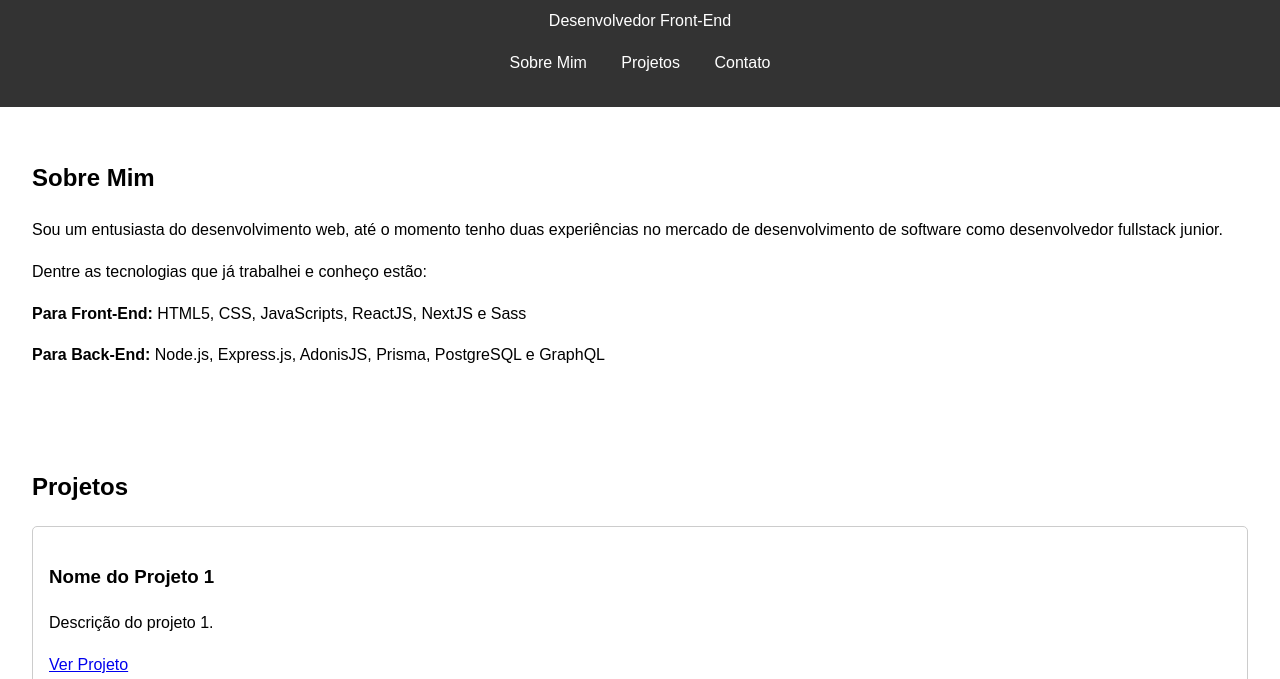
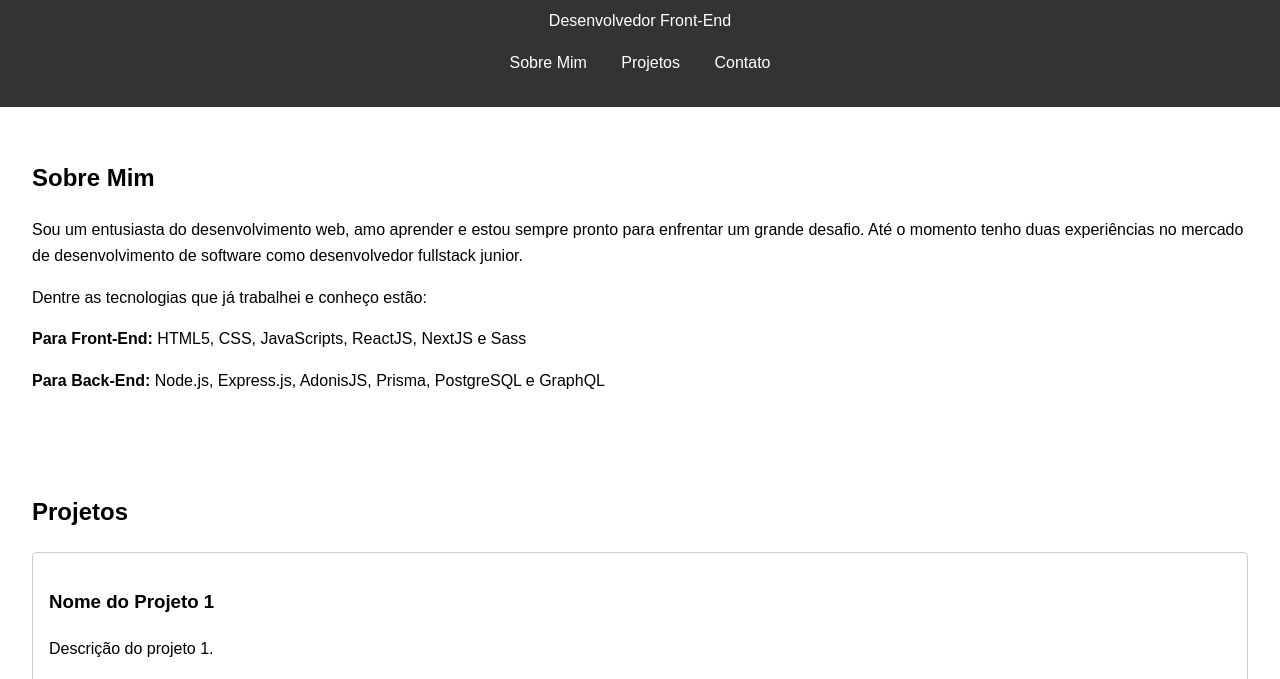
Before and after one commit to JGS-web-dev/site-pessoal-html-css, a plain HTML site: page index.html in a window 1280 px wide. Shown: the part 102-781 px from the top of the page. Drawn offline with Linux system fonts and the light colour scheme.

Commit message:
Alteração no texto sobre

```diff
--- a/index.html
+++ b/index.html
@@ -21,7 +21,7 @@
 
     <section id="sobre">
         <h2>Sobre Mim</h2>
-        <p>Sou um entusiasta do desenvolvimento web, até o momento tenho duas experiências no mercado de desenvolvimento de software como desenvolvedor fullstack junior.</p>
+        <p>Sou um entusiasta do desenvolvimento web, amo aprender e estou sempre pronto para enfrentar um grande desafio. Até o momento tenho duas experiências no mercado de desenvolvimento de software como desenvolvedor fullstack junior.</p>
         <p>Dentre as tecnologias que já trabalhei e conheço estão:</p>
         <p><b>Para Front-End:</b> HTML5, CSS, JavaScripts, ReactJS, NextJS e Sass</p>
         <p><b>Para Back-End:</b> Node.js, Express.js, AdonisJS, Prisma, PostgreSQL e GraphQL</p>
```
